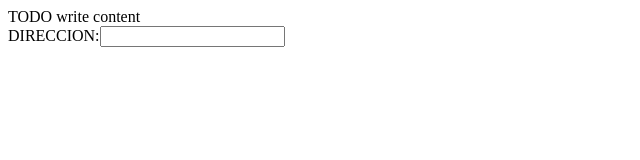
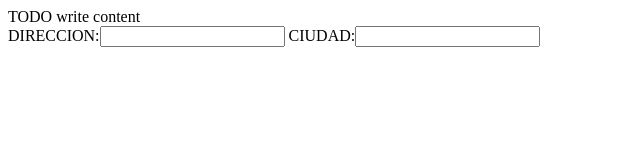
Before and after one commit to Jess10/Formulario2, a plain HTML site: page web/index.html in a window 1280 px wide. Shown: the whole page, without its empty margins (0-640 px from the left). Drawn offline with Linux system fonts and the light colour scheme.

Commit message:
commitCiudad

```diff
--- a/web/index.html
+++ b/web/index.html
@@ -13,5 +13,7 @@ and open the template in the editor.
     <body>
         <div>TODO write content</div>
         DIRECCION:<input type="text">
+         CIUDAD:<input type="text">
+
     </body>
 </html>
```
